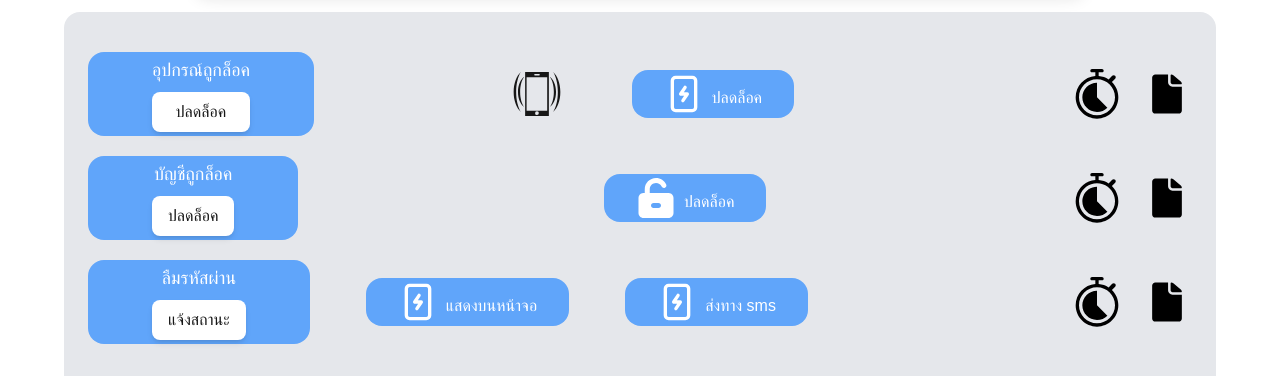
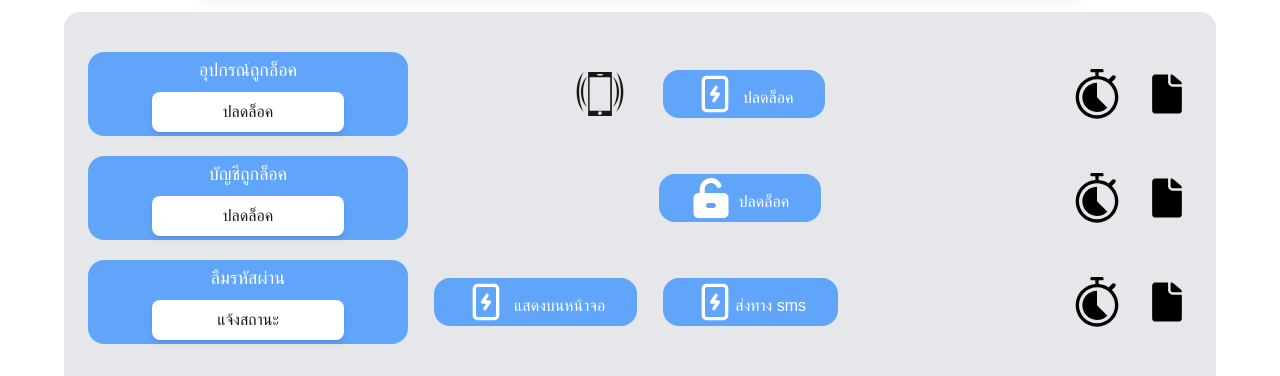
Before and after one commit to wathunyu123/coop-edu-2024, a Next.js app: page /unlock in a window 1280 px wide. Shown: the part 314-690 px from the top of the page. Built offline with nearby package versions, Linux system fonts and the light colour scheme.

Commit message:
new_otp&unlock_page

```diff
--- a/app/(root)/otp&pin/page.tsx
+++ b/app/(root)/otp&pin/page.tsx
@@ -57,7 +57,7 @@ export default function OTP() {
                 <div className="bg-gray-200 w-full px-6 py-10 mt-5 rounded-2xl">
 
                     <div className="flex justify-between items-center gap-5 mb-5">
-                        <div className="flex flex-col w-auto max-w-xs bg-blue-400 px-16 py-1 rounded-2xl text-center">
+                        <div className="flex flex-col max-w-xs bg-blue-400 px-16 py-1 rounded-2xl text-center w-full">
                             <h1 className="text-white text-lg mb-2">{Thai.Status}</h1>
                             <div className="bg-white px-4 py-2 rounded-lg shadow-md">
                                 {Thai.Notify_status}
@@ -65,7 +65,7 @@ export default function OTP() {
                         </div>
 
                         <div
-                            className="flex items-center justify-between bg-blue-400 px-8 py-1 rounded-2xl cursor-pointer "
+                            className="flex max-w-full items-center justify-between bg-blue-400 px-8 py-1 rounded-2xl cursor-pointer "
                             onClick={() => handleBoxClick("editStatus")}
                         >
                             <TbEdit size={40} className="text-white" />
@@ -78,9 +78,8 @@ export default function OTP() {
                         </div>
                     </div>
 
-                    {/* แถวที่สอง */}
-                    <div className="flex justify-between items-center gap-5 mb-5">
-                        <div className="flex flex-col w-auto max-w-xs bg-blue-400 px-16 py-1 rounded-2xl text-center">
+                    <div className="flex justify-between items-center gap-5 mb-5 ">
+                        <div className="flex flex-col w-full max-w-xs bg-blue-400 px-16 py-1 rounded-2xl text-center">
                             <h1 className="text-white text-lg mb-2">{Thai.request_otp}</h1>
                             <div className="bg-white px-4 py-2 rounded-lg shadow-md">
                                 {Thai.Notify_status}
@@ -88,7 +87,7 @@ export default function OTP() {
                         </div>
 
                         <div
-                            className="flex items-center justify-between bg-blue-400 px-8 py-1 rounded-2xl cursor-pointer "
+                            className="flex max-w-full items-center justify-between bg-blue-400 px-8 py-1 rounded-2xl cursor-pointer "
                             onClick={() => handleBoxClick("otp")}
                         >
                             <MdOutlineTextsms size={40} className="text-white" />
@@ -96,7 +95,7 @@ export default function OTP() {
                         </div>
                         <div className="flex flex-col justify-center items-center -ml-32 space-y-4">
                             <button
-                                className="bg-blue-600 text-white px-6 py-3 rounded-lg shadow-lg transition duration-300 ease-in-out transform hover:bg-blue-700 hover:scale-105"
+                                className="bg-blue-600 text-white max-w-full px-6 py-3 rounded-lg shadow-lg transition duration-300 ease-in-out transform hover:bg-blue-700 hover:scale-105 mt-10"
                                 onClick={() => handleOtpReceive("123456")} // จำลอง OTP ที่เข้ามา
                             >
                                 รับ OTP
@@ -125,7 +124,7 @@ export default function OTP() {
 
                     {/* แถวที่สาม */}
                     <div className="flex justify-between items-center gap-5 mb-5">
-                        <div className="flex flex-col w-auto max-w-xs bg-blue-400 px-16 py-1 rounded-2xl text-center">
+                        <div className="flex flex-col w-full max-w-xs bg-blue-400 px-16 py-1 rounded-2xl text-center">
                             <h1 className="text-white text-lg mb-2">{Thai.Entered_wrong_PIN}</h1>
                             <div className="bg-white px-4 py-2 rounded-lg shadow-md">
                                 {Thai.Notify_status}
--- a/app/(root)/unlock/page.tsx
+++ b/app/(root)/unlock/page.tsx
@@ -33,14 +33,14 @@ export default function Unlock() {
                 <div className="bg-gray-200 w-full px-6 py-10 mt-5 rounded-2xl">
                     {/* Row 1 */}
                     <div className="flex justify-between items-center gap-5 mb-5">
-                        <div className="flex flex-col w-auto max-w-xs bg-blue-400 px-16 py-1 rounded-2xl text-center">
+                        <div className="flex flex-col w-full max-w-xs bg-blue-400 px-16 py-1 rounded-2xl text-center">
                             <h1 className="text-white text-lg mb-2">{Thai.Device_is_lock}</h1>
                             <div className="bg-white px-4 py-2 rounded-lg shadow-md">{Thai.unlock}</div>
                         </div>
 
                         <h1 className="-ml-20">{<GiVibratingSmartphone size={50} />}</h1>
                         <div
-                            className="flex items-center justify-between bg-blue-400 px-8 py-1 rounded-2xl cursor-pointer -ml-52"
+                            className="flex max-w-full items-center justify-between bg-blue-400 px-8 py-1 rounded-2xl cursor-pointer -ml-52"
                             onClick={() => handleBoxClick("Unlock")}
                         >
                             <LuSmartphoneCharging size={40} className="text-white mr-2" />
@@ -55,13 +55,13 @@ export default function Unlock() {
 
                     {/* Row 2 */}
                     <div className="flex justify-between items-center gap-5 mb-5">
-                        <div className="flex flex-col w-auto max-w-xs bg-blue-400 px-16 py-1 rounded-2xl text-center">
+                        <div className="flex flex-col w-full max-w-xs bg-blue-400 px-16 py-1 rounded-2xl text-center">
                             <h1 className="text-white text-lg mb-2">{Thai.Account_is_lock}</h1>
                             <div className="bg-white px-4 py-2 rounded-lg shadow-md">{Thai.unlock}</div>
                         </div>
 
                         <div
-                            className="flex items-center justify-between bg-blue-400 px-8 py-1 rounded-2xl cursor-pointer "
+                            className="flex max-w-full items-center justify-between bg-blue-400 px-8 py-1 rounded-2xl cursor-pointer "
                             onClick={() => handleBoxClick("Unlock")}
                         >
                             <FaUnlockKeyhole size={40} className="text-white mr-2" />
@@ -76,13 +76,13 @@ export default function Unlock() {
 
                     {/* Row 3 */}
                     <div className="flex justify-between items-center gap-5 mb-5">
-                        <div className="flex flex-col w-auto max-w-xs bg-blue-400 px-16 py-1 rounded-2xl text-center">
+                        <div className="flex flex-col w-full max-w-xs bg-blue-400 px-16 py-1 rounded-2xl text-center">
                             <h1 className="text-white text-lg mb-2">{Thai.Forgot_your_password}</h1>
                             <div className="bg-white px-4 py-2 rounded-lg shadow-md">{Thai.Notify_status}</div>
                         </div>
 
                         <div
-                            className="flex items-center justify-between bg-blue-400 px-8 py-1 rounded-2xl cursor-pointer -ml-52"
+                            className="flex max-w-full items-center justify-between bg-blue-400 px-8 py-1 rounded-2xl cursor-pointer -ml-52"
                             onClick={() => handleBoxClick("displaymonitor")}
                         >
                             <LuSmartphoneCharging size={40} className="text-white mr-2" />
@@ -90,10 +90,10 @@ export default function Unlock() {
                         </div>
 
                         <div
-                            className="flex items-center justify-between bg-blue-400 px-8 py-1 rounded-2xl cursor-pointer -ml-52"
+                            className="flex max-w-full items-center justify-between bg-blue-400 px-8 py-1 rounded-2xl cursor-pointer -ml-52"
                             onClick={() => handleBoxClick("sms")}
                         >
-                            <LuSmartphoneCharging size={40} className="text-white mr-2" />
+                            <LuSmartphoneCharging size={40} className="text-white max-w-full" />
                             <h1 className="text-white mt-2">{Thai.Sms}</h1>
                         </div>
 
```
